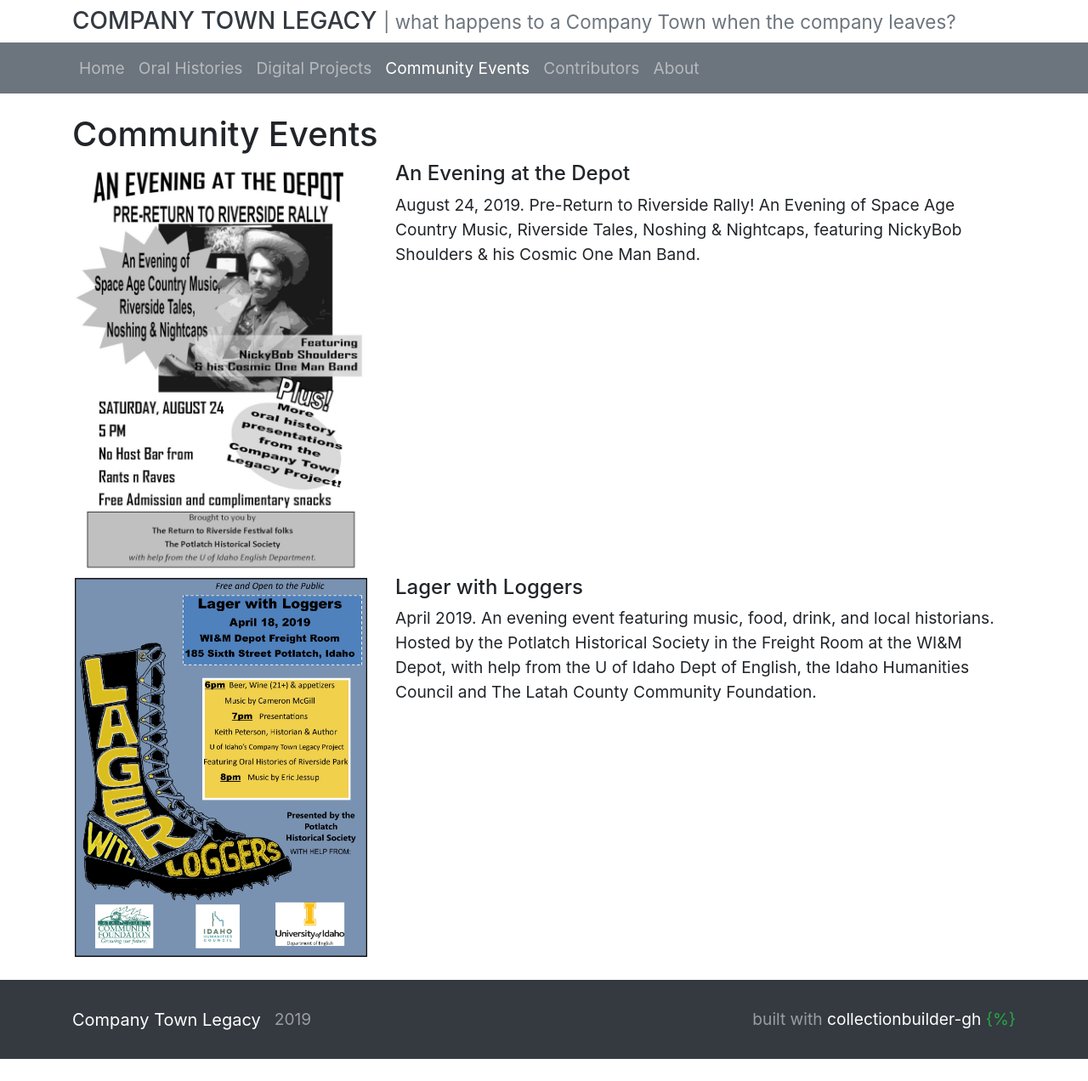
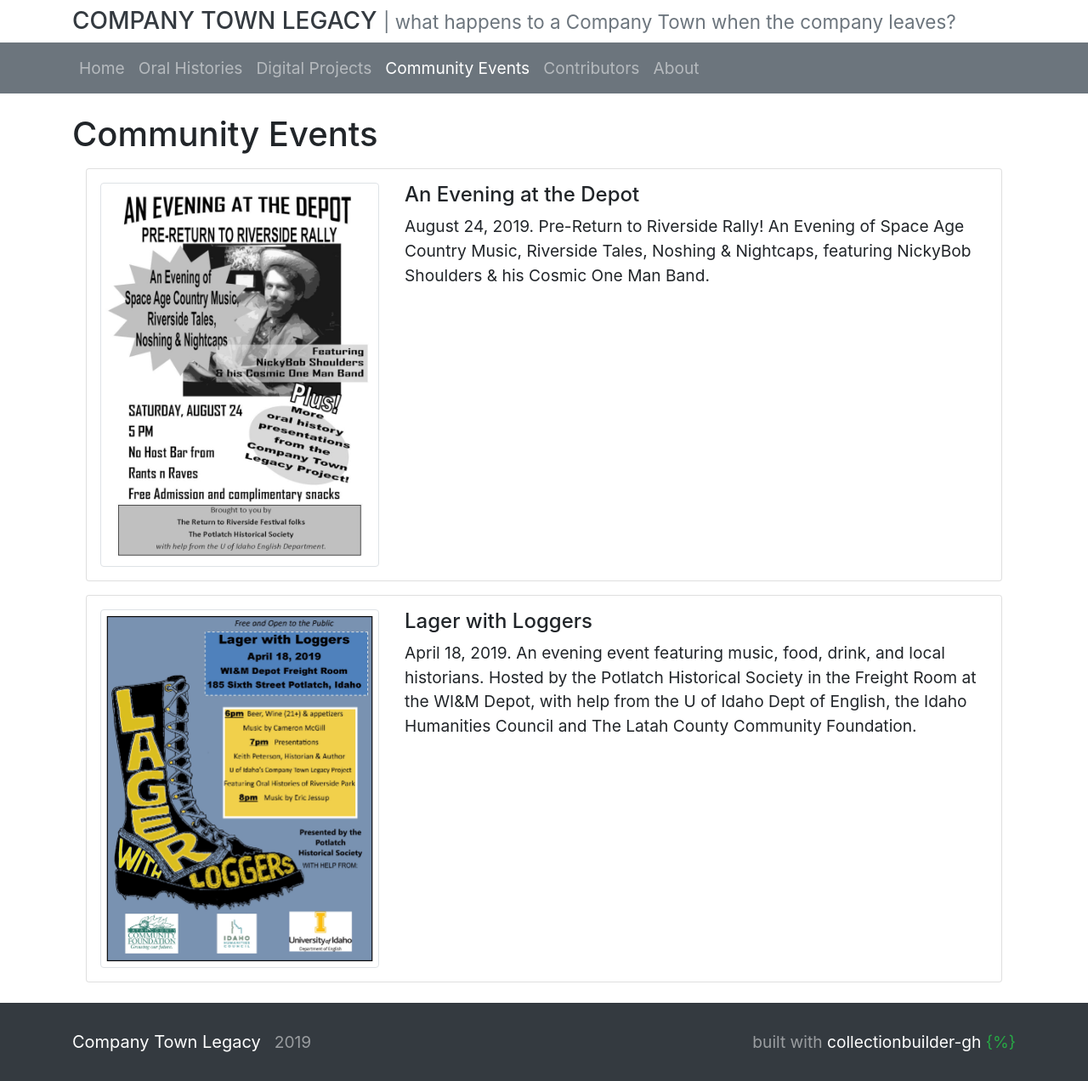
Before and after one commit to CompanyTownLegacy/CompanyTownLegacy.github.io, a Jekyll site: the page built from pages/events.md, in a window 1280 px wide. Shown: the whole page at 85% size. Built offline with Jekyll 4.4.1, drawn with Linux system fonts in a browser that asks for light colours; nearby versions of some CDN libraries; before the commit the page ends 1246 px from its top, so only the background shows below that.

Commit message:
tweak events

```diff
--- a/_data/events.csv
+++ b/_data/events.csv
@@ -1,3 +1,3 @@
 title,date,description,image,image_alt
 An Evening at the Depot,"August 24, 2019","Pre-Return to Riverside Rally! An Evening of Space Age Country Music, Riverside Tales, Noshing & Nightcaps, featuring NickyBob Shoulders & his Cosmic One Man Band.",pre-return-to-riverside_poster.jpg,Poster for An Evening at the Depot
-Lager with Loggers,April 2019,"An evening event featuring music, food, drink, and local historians. Hosted by the Potlatch Historical Society in the Freight Room at the WI&M Depot, with help from the U of Idaho Dept of English, the Idaho Humanities Council and The Latah County Community Foundation.",lager_with_loggers_poster_blue.jpg,Poster for lager with loggers by Karen Rohn
+Lager with Loggers,"April 18, 2019","An evening event featuring music, food, drink, and local historians. Hosted by the Potlatch Historical Society in the Freight Room at the WI&M Depot, with help from the U of Idaho Dept of English, the Idaho Humanities Council and The Latah County Community Foundation.",lager_with_loggers_poster_blue.jpg,Poster for lager with loggers by Karen Rohn
--- a/pages/events.md
+++ b/pages/events.md
@@ -6,13 +6,15 @@
 
 # Community Events
 
-<div class="row">
 {% assign events = site.data.events %}
 {% for e in events %}
-<div class="col-md-4"><img src="{{ e.image | prepend: '/objects/' | relative_url }}" alt="{{ e.image_alt }}" class="img-fluid"></div>
+<div class="card p-3 m-3">
+<div class="row">
+<div class="col-md-4 text-center"><img src="{{ e.image | prepend: '/objects/' | relative_url }}" alt="{{ e.image_alt }}" class="img-fluid img-thumbnail"></div>
 <div class="col-md-8">
 <h4>{{ e.title }}</h4>
 <p>{{ e.date }}. {{ e.description }}</p>
 </div>
+</div>
+</div>
 {% endfor %}
-</div>
```
